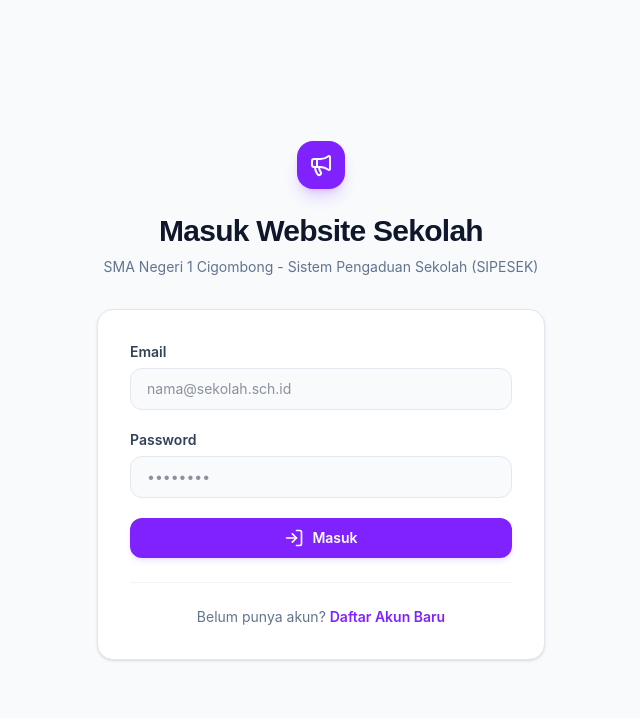
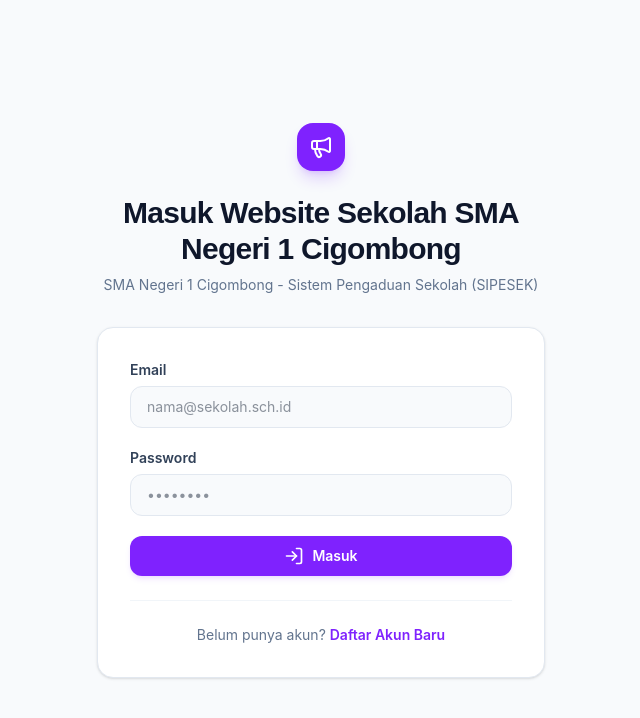
Before and after one commit to rohmatwardiatul06-dotcom/Pengaduan-Sekolah, a React (Vite) app in the folder frontend/: page /login in a window 1280 px wide. Shown: the top 718 px of the page, without its empty margins (319-959 px from the left). Built offline with nearby package versions, Linux system fonts and the light colour scheme.

Commit message:
perbarui judul halaman login untuk mencerminkan nama sekolah

```diff
--- a/frontend/src/pages/Login.jsx
+++ b/frontend/src/pages/Login.jsx
@@ -58,7 +58,7 @@ const Login = () => {
             <Megaphone className="h-6 w-6" />
           </div>
           <h2 className="mt-6 text-center text-3xl font-extrabold tracking-tight text-slate-900 font-display">
-            Masuk Website Sekolah
+            Masuk Website Sekolah SMA Negeri 1 Cigombong
           </h2>
           <p className="mt-2 text-center text-sm text-slate-500">
             SMA Negeri 1 Cigombong - Sistem Pengaduan Sekolah (SIPESEK)
```
